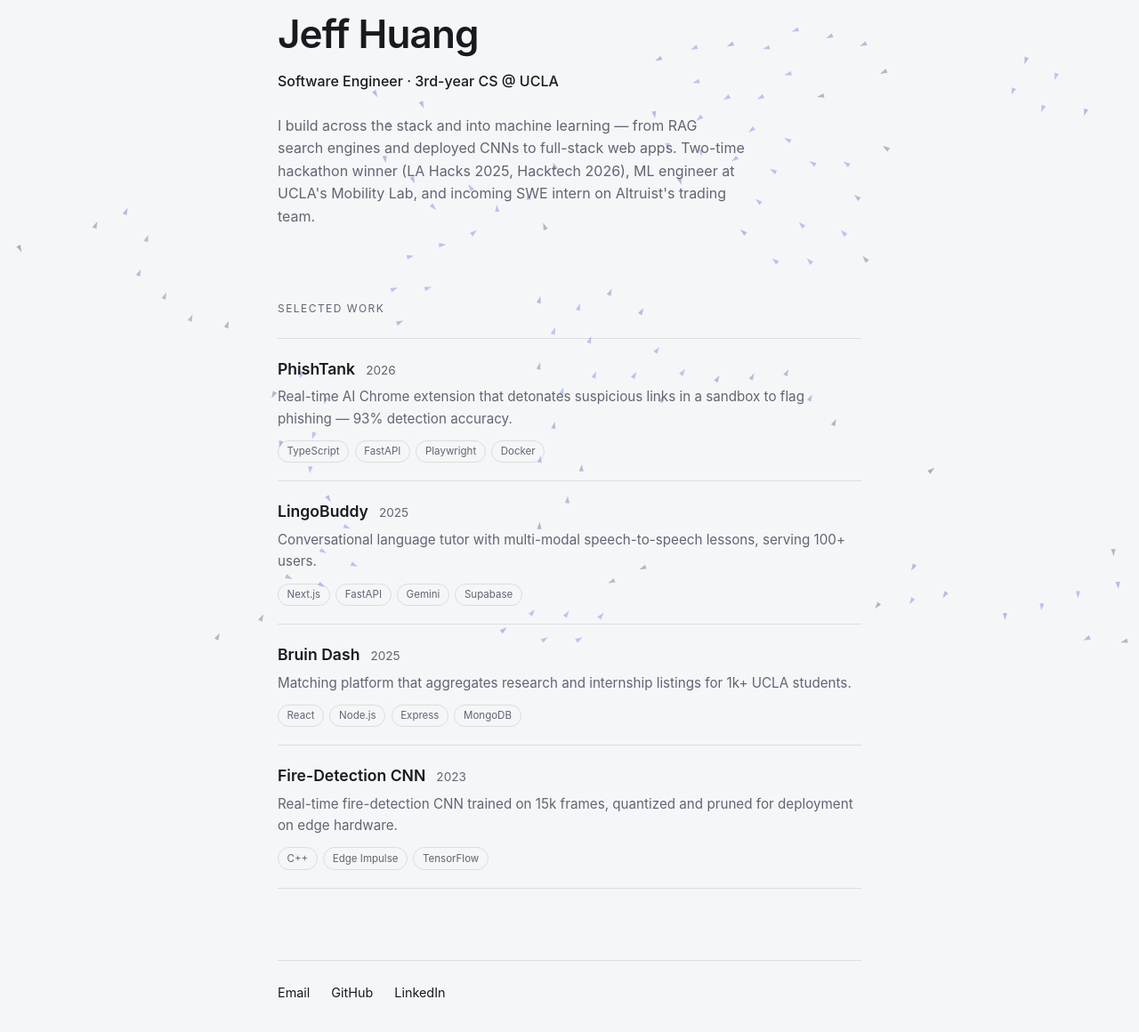
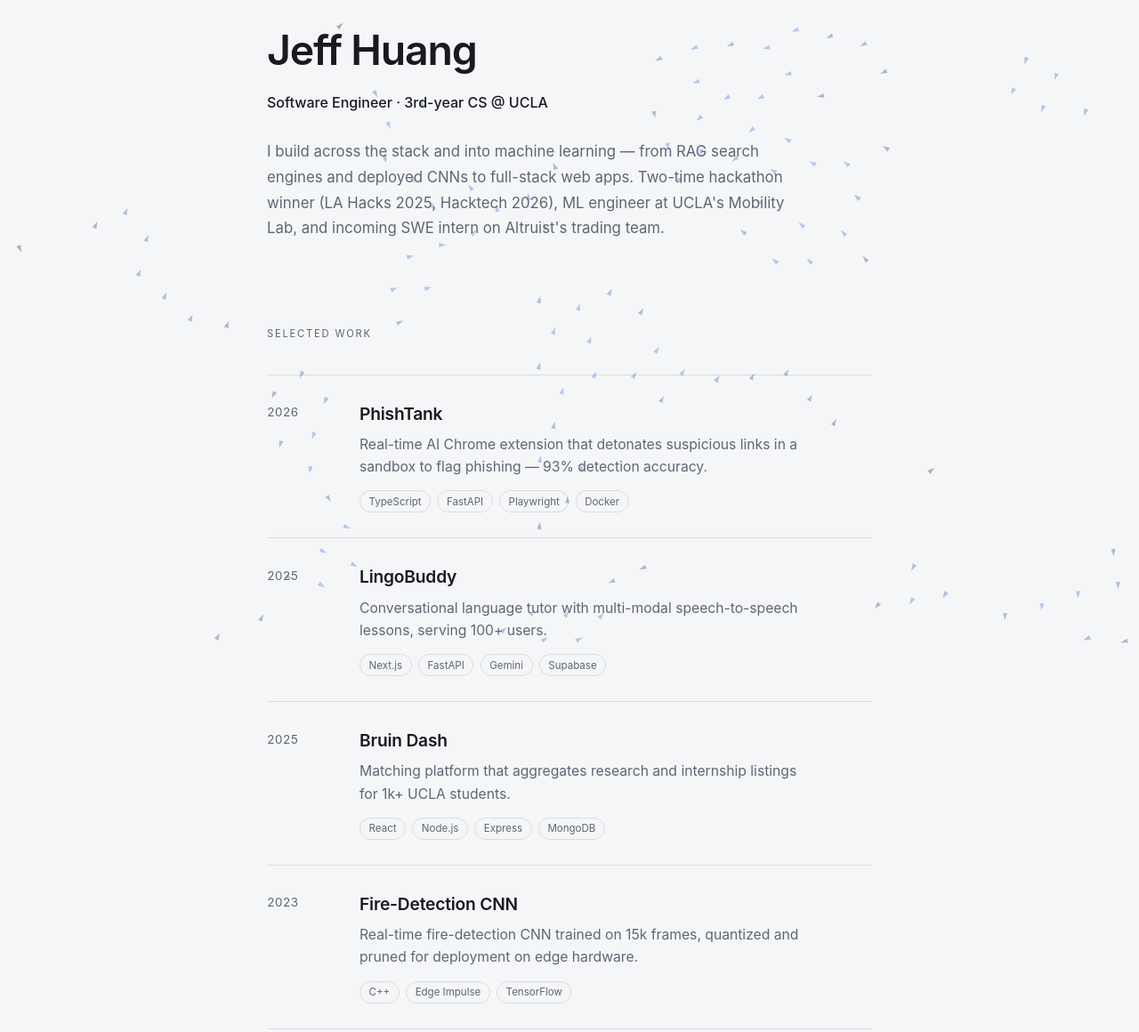
Before and after one commit to jeffhuangt/JeffsPortfolio, a plain HTML site: page index.html in a window 1280 px wide. Shown: the part 77-1237 px from the top of the page at 89% size. Drawn offline with Linux system fonts and the light colour scheme.

Commit message:
change to text format

```diff
--- a/index.html
+++ b/index.html
@@ -29,9 +29,9 @@
       <div class="work">
         <!-- Edit href to link each project; duplicate a block to add more -->
         <div class="project">
-          <div class="project-head">
+          <span class="year">2026</span>
+          <div class="project-body">
             <h2 class="project-title">PhishTank</h2>
-            <span class="year">2026</span>          </div>
             <p class="project-desc">Real-time AI Chrome extension that detonates suspicious links in a sandbox to flag phishing — 93% detection accuracy.</p>
             <div class="tags">
               <span class="tag">TypeScript</span>
@@ -40,11 +40,12 @@
               <span class="tag">Docker</span>
             </div>
           </div>
+        </div>
 
         <div class="project">
-          <div class="project-head">
+          <span class="year">2025</span>
+          <div class="project-body">
             <h2 class="project-title">LingoBuddy</h2>
-            <span class="year">2025</span>          </div>
             <p class="project-desc">Conversational language tutor with multi-modal speech-to-speech lessons, serving 100+ users.</p>
             <div class="tags">
               <span class="tag">Next.js</span>
@@ -53,11 +54,12 @@
               <span class="tag">Supabase</span>
             </div>
           </div>
+        </div>
 
         <div class="project">
-          <div class="project-head">
+          <span class="year">2025</span>
+          <div class="project-body">
             <h2 class="project-title">Bruin Dash</h2>
-            <span class="year">2025</span>          </div>
             <p class="project-desc">Matching platform that aggregates research and internship listings for 1k+ UCLA students.</p>
             <div class="tags">
               <span class="tag">React</span>
@@ -66,16 +68,18 @@
               <span class="tag">MongoDB</span>
             </div>
           </div>
+        </div>
 
         <div class="project">
-          <div class="project-head">
+          <span class="year">2023</span>
+          <div class="project-body">
             <h2 class="project-title">Fire-Detection CNN</h2>
-            <span class="year">2023</span>          </div>
             <p class="project-desc">Real-time fire-detection CNN trained on 15k frames, quantized and pruned for deployment on edge hardware.</p>
             <div class="tags">
               <span class="tag">C++</span>
               <span class="tag">Edge Impulse</span>
               <span class="tag">TensorFlow</span>
+            </div>
           </div>
         </div>
       </div>
--- a/styles.css
+++ b/styles.css
@@ -5,7 +5,7 @@
   --muted: #5f6672;     /* secondary / dimmed text */
   --accent: #3b5bdb;    /* indigo-blue accent */
   --border: rgba(0, 0, 0, 0.1); /* hairline divider color */
-  --maxw: 720px;        /* content column width */
+  --maxw: 760px;        /* content column width */
 }
 
 * { box-sizing: border-box; }
@@ -40,81 +40,77 @@
 .wrap {
   max-width: var(--maxw);
   margin: 0 auto;
-  padding: clamp(3rem, 10vh, 7rem) clamp(1.25rem, 5vw, 2rem);
+  padding: clamp(3.5rem, 12vh, 8rem) clamp(1.5rem, 6vw, 2.5rem);
 }
 
 /* ---- Header ---- */
-header { margin-bottom: 5rem; }
+header { margin-bottom: 6rem; }
 
 h1 {
-  font-size: clamp(2rem, 6vw, 2.75rem);
+  font-size: clamp(2.1rem, 6vw, 2.9rem);
   font-weight: 600;
-  letter-spacing: -0.02em;
-  margin: 0 0 0.35rem;
+  letter-spacing: -0.025em;
+  margin: 0 0 0.6rem;
 }
 
 .role {
   font-size: 1rem;
   font-weight: 500;
-  margin: 0 0 1.5rem;
+  margin: 0 0 1.75rem;
 }
 
 .bio {
   color: var(--muted);
-  max-width: 52ch;
+  max-width: 56ch;
+  font-size: 1.05rem;
+  line-height: 1.7;
   margin: 0;
 }
 
 /* ---- Selected Work ---- */
 .section-label {
-  font-size: 0.75rem;
+  font-size: 0.7rem;
   text-transform: uppercase;
-  letter-spacing: 0.12em;
+  letter-spacing: 0.16em;
   color: var(--muted);
-  margin: 0 0 1.5rem;
+  margin: 0 0 2.25rem;
 }
 
 .work { display: flex; flex-direction: column; }
 
+/* Two-column editorial row: year sits in a left meta-column,
+   the project content fills the main column. */
 .project {
-  display: block;
-  text-decoration: none;
-  color: inherit;
-  padding: 1.25rem 0;
+  display: grid;
+  grid-template-columns: 4.5rem 1fr;
+  gap: 0 2rem;
+  padding: 1.75rem 0;
   border-top: 1px solid var(--border);
-  transition: transform 0.25s ease, padding-left 0.25s ease;
 }
 .project:last-child { border-bottom: 1px solid var(--border); }
 
-/* Hover row animation: slide right + reveal arrow */
-.project:hover,
-.project:focus-visible {
-  transform: translateX(6px);
-  padding-left: 4px;
-  outline: none;
-}
-
-.project-head {
-  display: flex;
-  align-items: baseline;
-  gap: 0.75rem;
+.year {
+  color: var(--muted);
+  font-size: 0.85rem;
+  font-variant-numeric: tabular-nums;
+  padding-top: 0.2rem;
 }
 
 .project-title {
-  font-size: 1.1rem;
+  font-size: 1.2rem;
   font-weight: 600;
-  margin: 0;
+  letter-spacing: -0.01em;
+  margin: 0 0 0.4rem;
 }
-
-.year { color: var(--muted); font-size: 0.85rem; }
 
 .project-desc {
   color: var(--muted);
-  margin: 0.35rem 0 0.75rem;
-  font-size: 0.95rem;
+  margin: 0 0 0.9rem;
+  font-size: 0.98rem;
+  max-width: 52ch;
 }
 
-.tags { display: flex; flex-wrap: wrap; gap: 0.4rem; }
+.tags { display: flex; flex-wrap: wrap; gap: 0.45rem; }
 .tag {
   font-size: 0.72rem;
   color: var(--muted);
@@ -126,14 +122,14 @@
 
 /* ---- Footer ---- */
 footer {
-  margin-top: 5rem;
-  padding-top: 1.5rem;
+  margin-top: 6rem;
+  padding-top: 1.75rem;
   border-top: 1px solid var(--border);
 }
 .links {
   display: flex;
   flex-wrap: wrap;
-  gap: 1.5rem;
+  gap: 1.75rem;
 }
 .links a {
   color: var(--text);
@@ -143,7 +139,14 @@
 }
 .links a:hover { color: var(--accent); }
 
-@media (max-width: 480px) {
-  header { margin-bottom: 3.5rem; }
-  .links { gap: 1rem 1.25rem; }
+@media (max-width: 540px) {
+  header { margin-bottom: 4rem; }
+  /* Stack the year above the content on narrow screens */
+  .project {
+    grid-template-columns: 1fr;
+    gap: 0.4rem;
+    padding: 1.5rem 0;
+  }
+  .year { padding-top: 0; }
+  .links { gap: 1rem 1.5rem; }
 }
```
Lines whose indentation alone changed are shown as unchanged.
